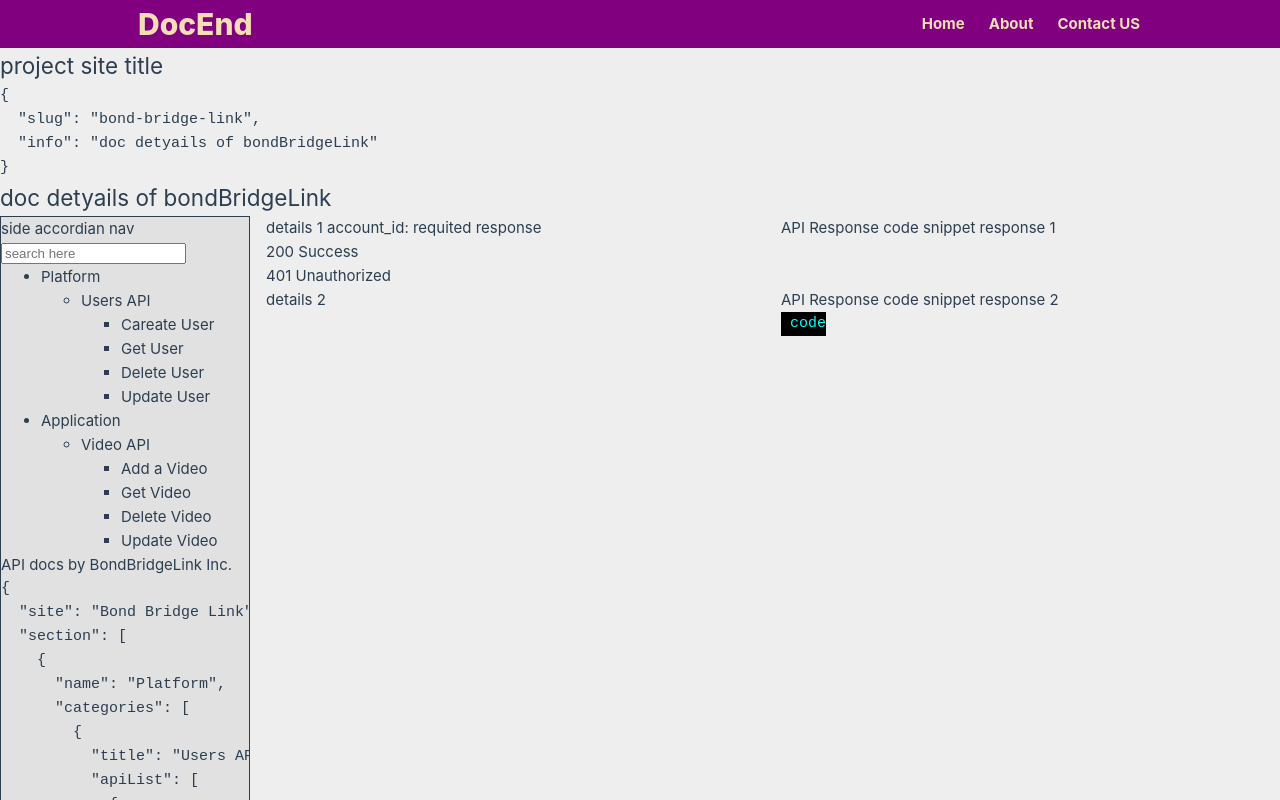
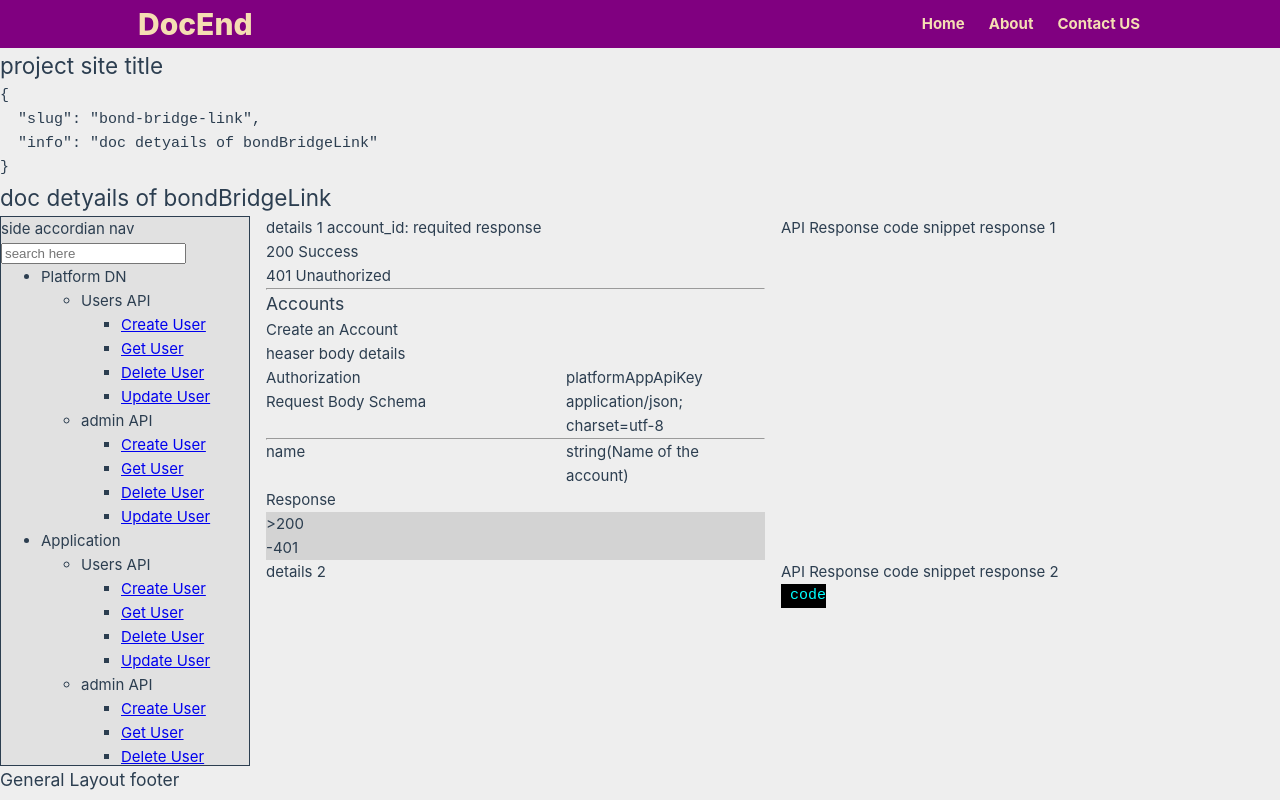
Before and after one commit to shuvo-h/docend, a Vue app: page /sites/bond-bridge-link in a window 1280 px wide. Shown: the top 800 px of the page. Built offline with nearby package versions, Linux system fonts and the light colour scheme; what vue-dompurify-html would draw is missing.

Commit message:
added struct test data

```diff
--- /dev/null
+++ b/src/data/navApiList.js
@@ -0,0 +1,102 @@
+export const navApiList = [
+    {
+        site: 'Bond Bridge Link',
+        slug: 'bond-bridge-link',
+        section:[
+            {
+                name: "Platform DN",
+                categories: [
+                    {
+                        title:"Users API",
+                        apiList: [
+                            {
+                                hash:"create_user",
+                                title:"Create User",
+                            },
+                            {
+                                hash:"get_user",
+                                title:"Get User",
+                            },
+                            {
+                                hash:"delete_user",
+                                title:"Delete User",
+                            },
+                            {
+                                hash:"update_user",
+                                title:"Update User",
+                            },
+                        ],
+                    },
+                    {
+                        title:"admin API",
+                        apiList: [
+                            {
+                                hash:"create_user",
+                                title:"Create User",
+                            },
+                            {
+                                hash:"get_user",
+                                title:"Get User",
+                            },
+                            {
+                                hash:"delete_user",
+                                title:"Delete User",
+                            },
+                            {
+                                hash:"update_user",
+                                title:"Update User",
+                            },
+                        ],
+                    },
+                ]
+            },
+            {
+                name: "Application",
+                categories: [
+                    {
+                        title:"Users API",
+                        apiList: [
+                            {
+                                hash:"create_user",
+                                title:"Create User",
+                            },
+                            {
+                                hash:"get_user",
+                                title:"Get User",
+                            },
+                            {
+                                hash:"delete_user",
+                                title:"Delete User",
+                            },
+                            {
+                                hash:"update_user",
+                                title:"Update User",
+                            },
+                        ],
+                    },
+                    {
+                        title:"admin API",
+                        apiList: [
+                            {
+                                hash:"create_user",
+                                title:"Create User",
+                            },
+                            {
+                                hash:"get_user",
+                                title:"Get User",
+                            },
+                            {
+                                hash:"delete_user",
+                                title:"Delete User",
+                            },
+                            {
+                                hash:"update_user",
+                                title:"Update User",
+                            },
+                        ],
+                    },
+                ]
+            },
+        ],
+    }
+]
--- /dev/null
+++ b/src/data/requestDetails.js
@@ -0,0 +1,5 @@
+export const requestDetails = [
+    {
+
+    },
+]
--- a/src/views/GeneralView/Sites/RequestDetails.vue
+++ b/src/views/GeneralView/Sites/RequestDetails.vue
@@ -6,6 +6,32 @@
             response
             <div>200 Success</div>
             <div>401 Unauthorized</div>
+            <hr>
+            <h3>Accounts</h3>
+            <div>
+                <h4>Create an Account</h4>
+                <div>
+                    heaser body details
+                    <div class="two_col">
+                        <div>Authorization</div>
+                        <div>platformAppApiKey</div>
+                    </div>
+                    <div class="two_col">
+                        <div>Request Body Schema</div>
+                        <div>application/json; charset=utf-8</div>
+                    </div>
+                    <hr>
+                    <div class="two_col">
+                        <div>name</div>
+                        <div>string(Name of the account)</div>
+                    </div>
+                    <h4>Response</h4>
+                    <div style="background-color: lightgray;">
+                        <div> &gt;200 </div>
+                        <div> -401 </div>
+                    </div>
+                </div>
+            </div>
         </div>
         <div>API Response code snippet response 1</div>
     </div>
@@ -17,6 +43,9 @@ export default {
 }
 </script>
 
-<style>
-
+<style scoped>
+    .two_col{
+        display: grid;
+        grid-template-columns: 300px 1fr;
+    }
 </style>
--- a/src/views/GeneralView/Sites/Site.vue
+++ b/src/views/GeneralView/Sites/Site.vue
@@ -59,7 +59,7 @@ export default {
     .site_nav{
         border: 1px solid;
         background-color: rgb(225, 225, 225);
-        min-height: calc(100vh - 250px);
+        max-height: calc(100vh - 250px);
         overflow: auto;
     }
     .site_details{
--- a/src/views/GeneralView/Sites/SiteNav.vue
+++ b/src/views/GeneralView/Sites/SiteNav.vue
@@ -6,30 +6,19 @@
     <div>
         <div>
             <ul>
-                <li>
-                    <label for="">Platform</label>
+                <li v-for="navItem in activeSiteNavv.section" :key="navItem.slug">
+                    <label for="">{{navItem.name}}</label>
                     <ul>
-                        <li>
-                            <label for="">Users API</label>
+                        <li v-for="category in navItem.categories" :key="category.title">
+                            <label for="">{{category.title}}</label>
                             <ul>
-                                <li><label for="">Careate User</label></li>
-                                <li><label for="">Get User</label></li>
-                                <li><label for="">Delete User</label></li>
-                                <li><label for="">Update User</label></li>
-                            </ul>
-                        </li>
-                    </ul>
-                </li>
-                <li>
-                    <label for="">Application</label>
-                    <ul>
-                        <li>
-                            <label for="">Video API</label>
-                            <ul>
-                                <li><label for="">Add a Video</label></li>
-                                <li><label for="">Get Video</label></li>
-                                <li><label for="">Delete Video</label></li>
-                                <li><label for="">Update Video</label></li>
+                                <li v-for="apiInfo in category.apiList" :key="apiInfo.hash">
+                                    <label for="">
+                                        <router-link :to="`#${apiInfo.hash}`">
+                                            <a>{{apiInfo.title}}</a>
+                                        </router-link>
+                                    </label>
+                                </li>
                             </ul>
                         </li>
                     </ul>
@@ -39,48 +28,31 @@
         <div>
             <label for="">API docs by BondBridgeLink Inc.</label>
         </div>
-        <pre>{{dtObj}}</pre>
     </div>
   </section>
 </template>
 
 <script>
+import {navApiList} from "@/data/navApiList.js"
+import { useRoute } from 'vue-router';
+import { onBeforeMount, reactive } from 'vue';
 
-const dtObj = {
-    site: 'Bond Bridge Link',
-    section:[
-        {
-            name: "Platform",
-            categories: [
-                {
-                    title:"Users API",
-                    apiList: [
-                        {
-                            hash:"create_user",
-                            title:"Create User",
-                        },
-                        {
-                            hash:"get_user",
-                            title:"Get User",
-                        },
-                        {
-                            hash:"delete_user",
-                            title:"Delete User",
-                        },
-                        {
-                            hash:"update_user",
-                            title:"Update User",
-                        },
-                    ],
-                },
-            ]
-        },
-    ],
-}
 export default {
     setup(){
+        // find out the side nav of this project
+        const route = useRoute();
+        const activeSiteNavv = reactive({})
+        console.log(route);
+
+        onBeforeMount(()=>{
+            const result = navApiList.find(navEl=>navEl.slug === route.params.site_slug);
+            Object.assign(activeSiteNavv,result);
+            console.log({activeSiteNavv});
+        })
+
         return{
-            dtObj
+            activeSiteNavv,
+            navItems: navApiList,
         }
     }
 }
```
